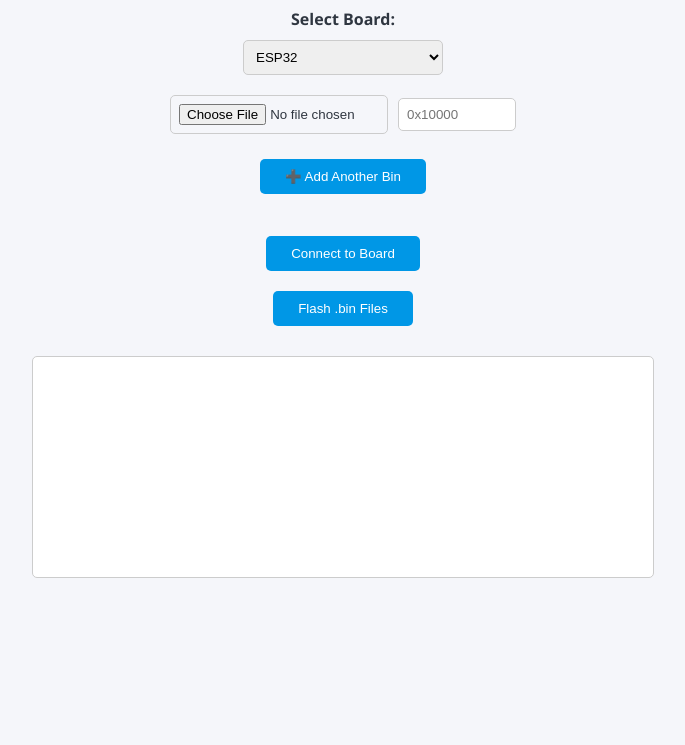
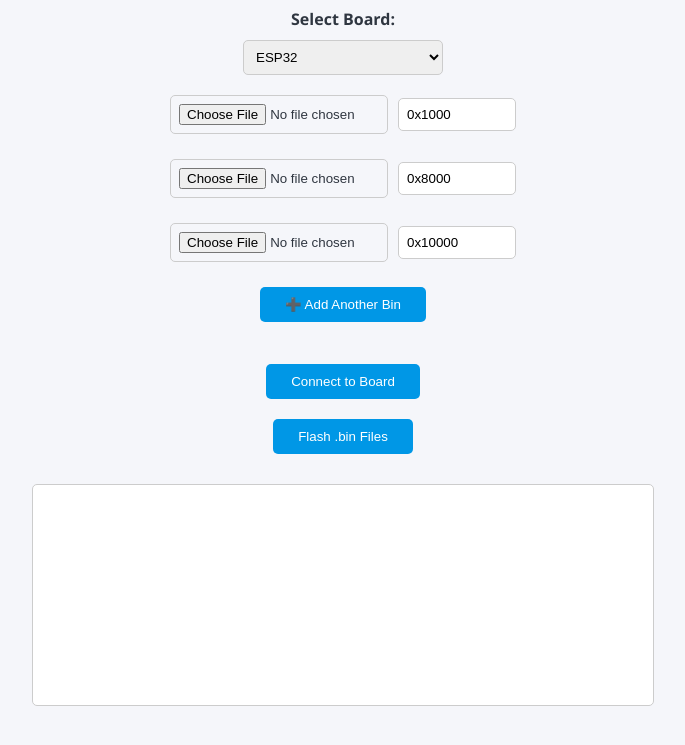
Before and after one commit to esp32king/esp32king.github.io, a plain HTML site: page index.html in a window 1280 px wide. Shown: the part 123-868 px from the top of the page, without its empty margins (297-982 px from the left). Before the commit the page ends 800 px from the top, so only its background shows below. Drawn offline with Linux system fonts and the light colour scheme.

Commit message:
Update index.html

```diff
--- a/index.html
+++ b/index.html
@@ -86,11 +86,19 @@
   <option value="esp8266">ESP8266</option>
 </select>
 
-<!-- Multiple Bin Uploads -->
+<!-- Multiple Bin Uploads with pre-defined addresses -->
 <div id="files-container">
   <div class="file-entry">
     <input type="file" class="file" accept=".bin" />
-    <input type="text" class="address" placeholder="0x10000" />
+    <input type="text" class="address" value="0x1000" />
+  </div>
+  <div class="file-entry">
+    <input type="file" class="file" accept=".bin" />
+    <input type="text" class="address" value="0x8000" />
+  </div>
+  <div class="file-entry">
+    <input type="file" class="file" accept=".bin" />
+    <input type="text" class="address" value="0x10000" />
   </div>
 </div>
 <button id="add-file">➕ Add Another Bin</button>
@@ -105,7 +113,7 @@
 let port;
 let filesData = [];
 
-// Add another file input
+// Add another file input dynamically
 document.getElementById('add-file').addEventListener('click', () => {
   const container = document.getElementById('files-container');
   const div = document.createElement('div');
@@ -127,16 +135,16 @@ document.getElementById('connect').addEventListener('click', async () => {
   }
 });
 
-// Prepare files
+// Flash all files
 document.getElementById('flash').addEventListener('click', async () => {
   if(!port){
     log("⚠️ Connect to board first.");
     return;
   }
 
-  // Collect files and addresses
   const entries = document.querySelectorAll('.file-entry');
   filesData = [];
+
   for(const entry of entries){
     const fileInput = entry.querySelector('.file');
     const addressInput = entry.querySelector('.address');
@@ -165,7 +173,6 @@ document.getElementById('flash').addEventListener('click', async () => {
 
   try{
     for(const f of filesData){
-      // Using espressif WebFlasher library
       await webFlasher.flashESP32(port, f.data, parseInt(f.address, 16));
       log(`✅ Flashed ${f.address}`);
     }
```
